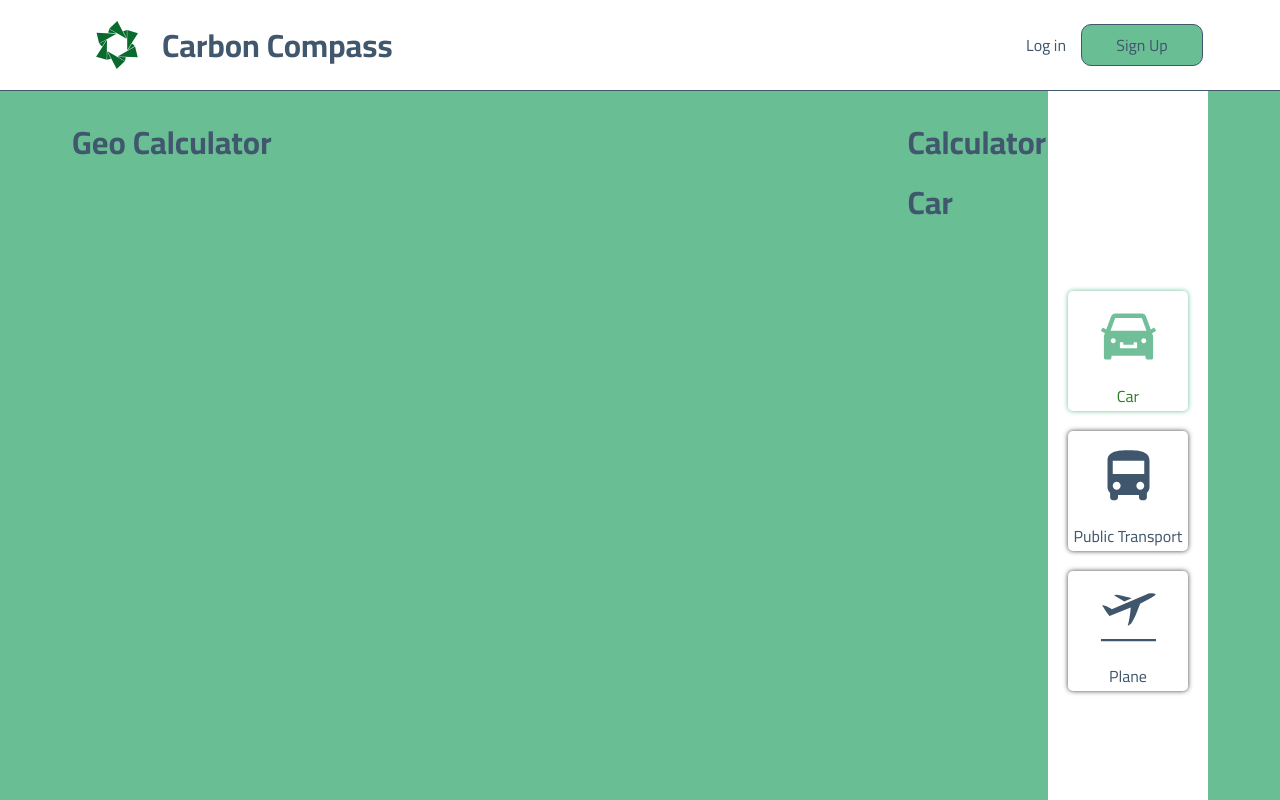
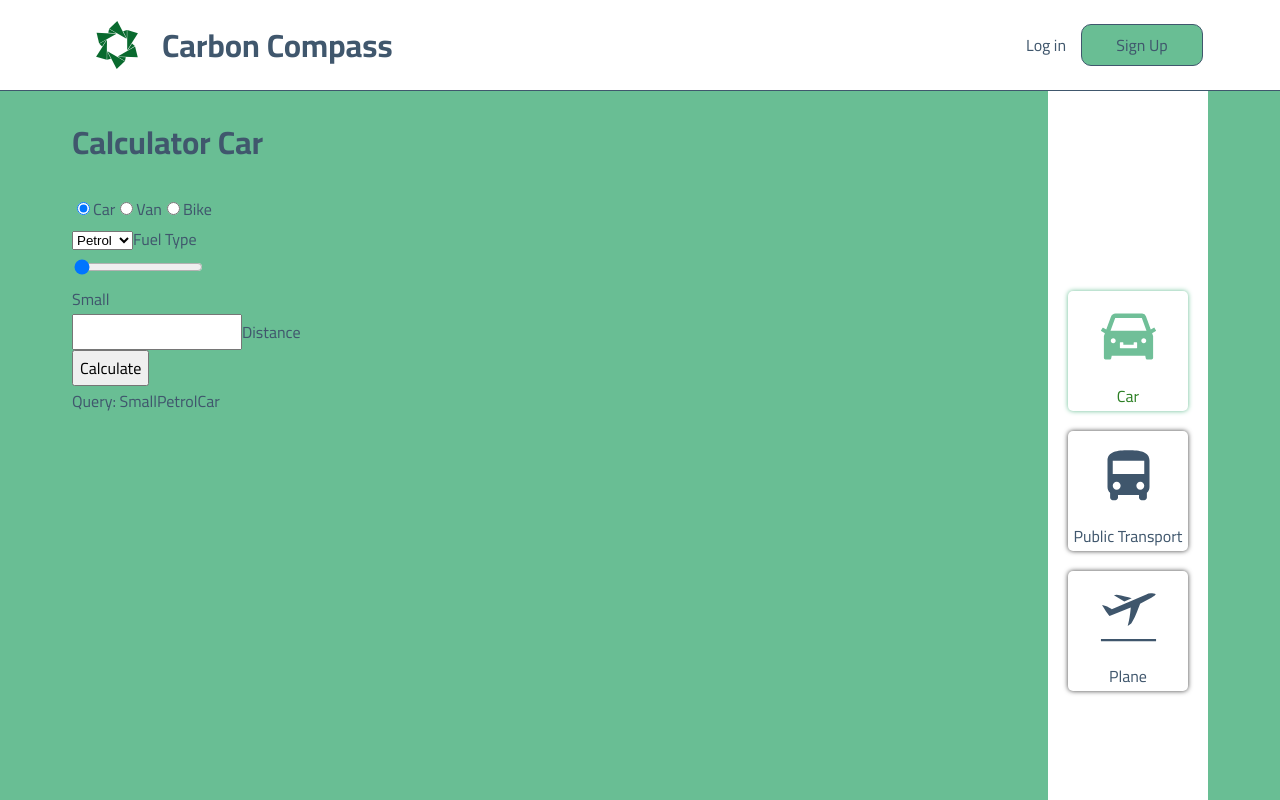
Before and after one commit to rohtett/carbon-footprint-calculator, a React (Create React App) app: page /carbon-footprint-calculator/calculate in a window 1280 px wide. Shown: the top 800 px of the page. Built offline with nearby package versions, Linux system fonts and the light colour scheme.

Commit message:
Addition of all form fields for API calls

```diff
--- a/src/Components/CalculatorCar/CalculatorCar.jsx
+++ b/src/Components/CalculatorCar/CalculatorCar.jsx
@@ -1,8 +1,119 @@
+import react, { useState, useEffect } from 'react';
 import './CalculatorCar.scss';
 
 const CalculatorCar = () => {
+
+  const [vehicle, setVehicle] = useState("Car");
+  const [fuel, setFuel] = useState("Petrol");
+  const [psuedosize, psuedosetSize] = useState(0);
+  const [size, setSize] = useState("Small");
+  const [distance, setDistance] = useState(0);
+
+  useEffect(() => {
+    const getSize = () => {
+      if (psuedosize == 2) return "Large";
+      if (psuedosize == 1) return "Medium";
+      if (psuedosize == 0) return "Small";
+    }
+    setSize(getSize)
+  }, [psuedosize])
+
+  const handleSubmit = () => {
+    //consideration for submit:
+    //motorbikes only have one type of fuel
+  }
+
   return (
-    <h1>Calculator Car</h1>
+    <div className="calculators--form">
+      <h1>Calculator Car</h1>
+      <form className="calculators--form" onSubmit={handleSubmit}>
+        <div className="calculators--form__item">
+
+          <input type="radio" name="type" id="car"
+            onChange = { (e) => {
+              setVehicle("Car")
+            }}
+          checked = { vehicle === "Car" }
+          />
+          <label htmlFor="car">Car</label>
+
+          <input type="radio" name="type" id="van"
+            onChange = {(e) => {
+              setVehicle("Van")
+            }}
+            checked = { vehicle === "Van" }
+          />
+          <label htmlFor="van">Van</label>
+
+          <input type="radio" name="type" id="bike"
+            onChange = {(e) => {
+              setVehicle("MotorBike")
+            }}
+            checked = { vehicle === "MotorBike" }
+          />
+          <label htmlFor="bike">Bike</label>
+
+        </div>
+        {
+          vehicle != "MotorBike" && (
+            <div className="calculators--form__item">
+
+              <select
+                className="calculators--form__item--input"
+                name="fuel"
+                id="fuel"
+                onChange={(e) => {
+                  setFuel(e.target.value)
+                }}
+              >
+                <option value="Petrol">Petrol</option>
+                <option value="Diesel">Diesel</option>
+                <option value="Hybrid">Hybrid</option>
+                <option value="CNG">CNG</option>
+                <option value="LPG">LPG</option>
+              </select>
+
+              <label
+                className="calculators--form__item--label"
+                htmlFor="name"
+              >
+                Fuel Type
+              </label>
+            </div>
+          )
+        }
+
+        <div className="calculators--form__item">
+          <input type="range" min="0" max="2" value={psuedosize}
+            onChange={(e) => {
+              psuedosetSize(e.target.value);
+            }}
+          />
+        </div>
+
+        <div className="calculators--form__item">
+          { size }
+        </div>
+
+        <div className="calculators--form__item">
+          <input type="number" min="0"
+            onChange={(e) => {
+              setDistance(e.target.value);
+            }}
+          />
+          <label htmlFor="distance">
+            Distance
+          </label>
+        </div>
+        <button
+          className="calculators--form__button"
+          type="submit"
+        >
+          Calculate
+        </button>
+      </form>
+      Query: { size + fuel + vehicle }
+    </div>
   )
 }
 
--- a/src/Components/CalculatorInput/CalculatorInput.scss
+++ b/src/Components/CalculatorInput/CalculatorInput.scss
@@ -18,6 +18,7 @@
 
   & label {
     & > div {
+      cursor: pointer;
       border-radius: 5px;
       height: 120px;
       width: 120px;
--- a/src/Components/CalculatorPlane/CalculatorPlane.jsx
+++ b/src/Components/CalculatorPlane/CalculatorPlane.jsx
@@ -1,8 +1,85 @@
+import react, {useState, useEffect } from 'react';
 import './CalculatorPlane.scss';
 
 const CalculatorPlane = () => {
+
+  const [flightclass, setFlightClass] = useState("EconomyClass");
+  const [psuedoflightlength, psuedosetflightLength] = useState(0);
+  const [flightlength, setflightLength] = useState("Short");
+  const [distance, setDistance] = useState(0);
+
+  useEffect(() => {
+    const getLength = () => {
+      if (psuedoflightlength == 1) return "Long";
+      if (psuedoflightlength == 0) return "Short";
+    }
+    setflightLength(getLength)
+  }, [psuedoflightlength])
+
+  const handleSubmit = () => {
+
+  }
+
   return (
-    <h1>Calculator Plane</h1>
+    <div className="calculators--form">
+      <h1>Calculator Plane</h1>
+      <form className="calculators--form" onSubmit={handleSubmit}>
+
+        <div className="calculators--form__item">
+          <select
+            className="calculators--form__item--input"
+            name="class"
+            id="class"
+            onChange={(e) => {
+              setFlightClass(e.target.value)
+            }}
+          >
+            <option value="EconomyClass">Economy</option>
+            <option value="BusinessClass">Business</option>
+            <option value="PremiumClass">Premium</option>
+            <option value="FirstClass">First</option>
+          </select>
+
+          <label
+            className="calculators--form__item--label"
+            htmlFor="name"
+          >
+            Class
+          </label>
+        </div>
+
+        <div className="calculators--form__item">
+          <input type="number" min="0"
+            onChange={(e) => {
+              setDistance(e.target.value);
+            }}
+          />
+          <label htmlFor="distance">
+            Distance
+          </label>
+        </div>
+
+        <div className="calculators--form__item">
+          <input type="range" min="0" max="1" value={psuedoflightlength}
+            onChange={(e) => {
+              psuedosetflightLength(e.target.value);
+            }}
+          />
+        </div>
+
+        <div className="calculators--form__item">
+          { flightlength }
+        </div>
+
+        <button
+          className="calculators--form__button"
+          type="submit"
+        >
+          Calculate
+        </button>
+      </form>
+      Query: { flightclass }
+    </div>
   )
 }
 
--- a/src/Components/CalculatorPublic/CalculatorPublic.jsx
+++ b/src/Components/CalculatorPublic/CalculatorPublic.jsx
@@ -1,8 +1,66 @@
+import react, { useState, useEffect } from 'react';
 import './CalculatorPublic.scss';
 
 const CalculatorPublic = () => {
+
+  const handleSubmit = () => {
+
+  }
+
+  const [transit, setTransit] = useState("ClassicBus");
+  const [distance, setDistance] = useState(0);
+
   return (
-    <h1>Calculator Public</h1>
+    <div className="calculators--form">
+      <h1>Calculator Public</h1>
+      <form className="calculators--form" onSubmit={handleSubmit}>
+
+        <div className="calculators--form__item">
+          <select
+            className="calculators--form__item--input"
+            name="transit"
+            id="transit"
+            onChange={(e) => {
+              setTransit(e.target.value)
+            }}
+          >
+            <option value="ClassicBus">Classic Bus</option>
+            <option value="EcoBus">Eco Bus</option>
+            <option value="Coach">Coach</option>
+            <option value="NationalTrain">National Train</option>
+            <option value="LightRail">Light Rail/Tram</option>
+            <option value="Subway">Subway/Underground</option>
+            <option value="FerryOnFoot">Ferry (on Foot)</option>
+            <option value="FerryInCar">Ferry (in Car)</option>
+          </select>
+
+          <label
+            className="calculators--form__item--label"
+            htmlFor="name"
+          >
+            Transit Type
+          </label>
+        </div>
+
+        <div className="calculators--form__item">
+          <input type="number" min="0"
+            onChange={(e) => {
+              setDistance(e.target.value);
+            }}
+          />
+          <label htmlFor="distance">
+            Distance
+          </label>
+        </div>
+        <button
+          className="calculators--form__button"
+          type="submit"
+        >
+          Calculate
+        </button>
+      </form>
+      Query: { transit }
+    </div>
   )
 }
 
--- a/src/Containers/GeoCalculator/GeoCalculator.jsx
+++ b/src/Containers/GeoCalculator/GeoCalculator.jsx
@@ -20,12 +20,11 @@ function GeoCalculator() {
   return (
     <div className='container'>
       <div className='separator'>
-        <h1>Geo Calculator</h1>
-      </div>
-      <div className="calculators">
-        { calculator === 'car' && <CalculatorCar /> }
-        { calculator === 'public' && <CalculatorPublic /> }
-        { calculator === 'plane' && <CalculatorPlane /> }
+        <div className="calculators">
+          { calculator === 'car' && <CalculatorCar /> }
+          { calculator === 'public' && <CalculatorPublic /> }
+          { calculator === 'plane' && <CalculatorPlane /> }
+        </div>
       </div>
       <div className='banner'>
         <div className="calculators--menu">
```
